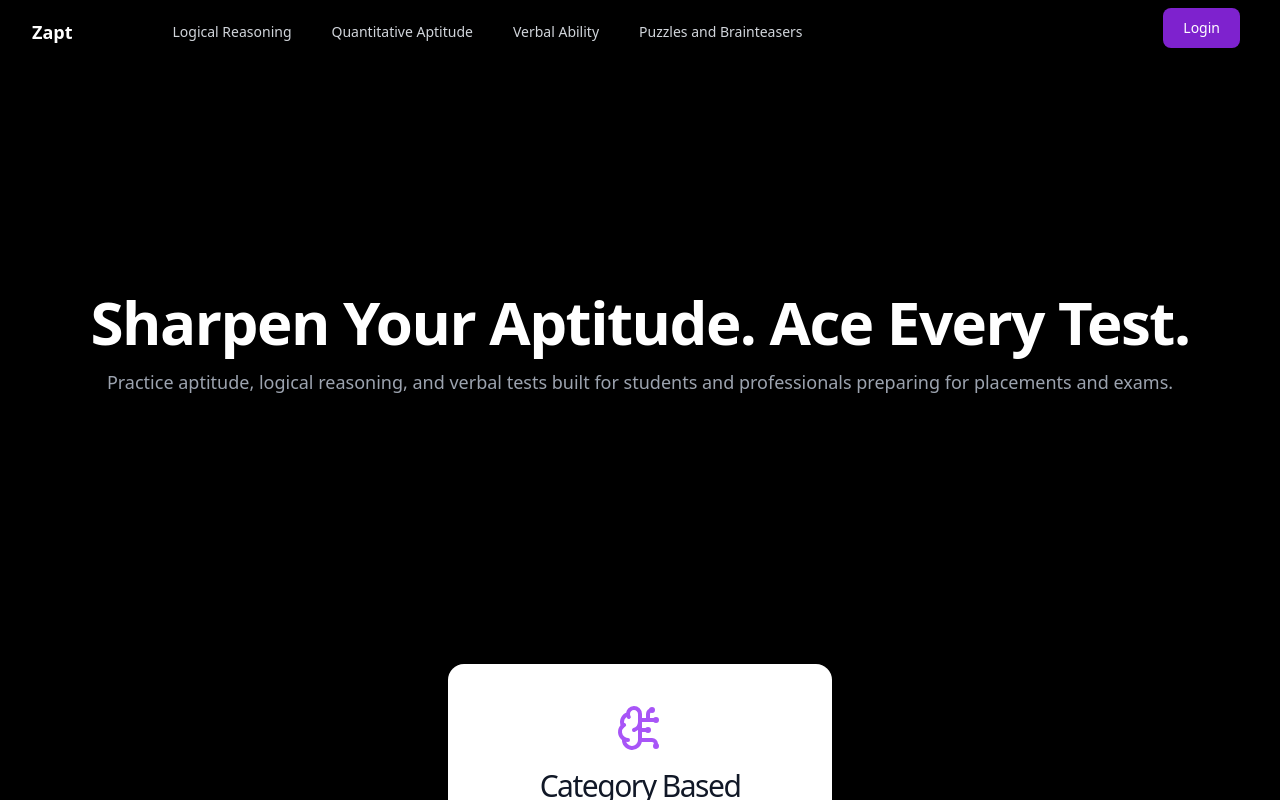
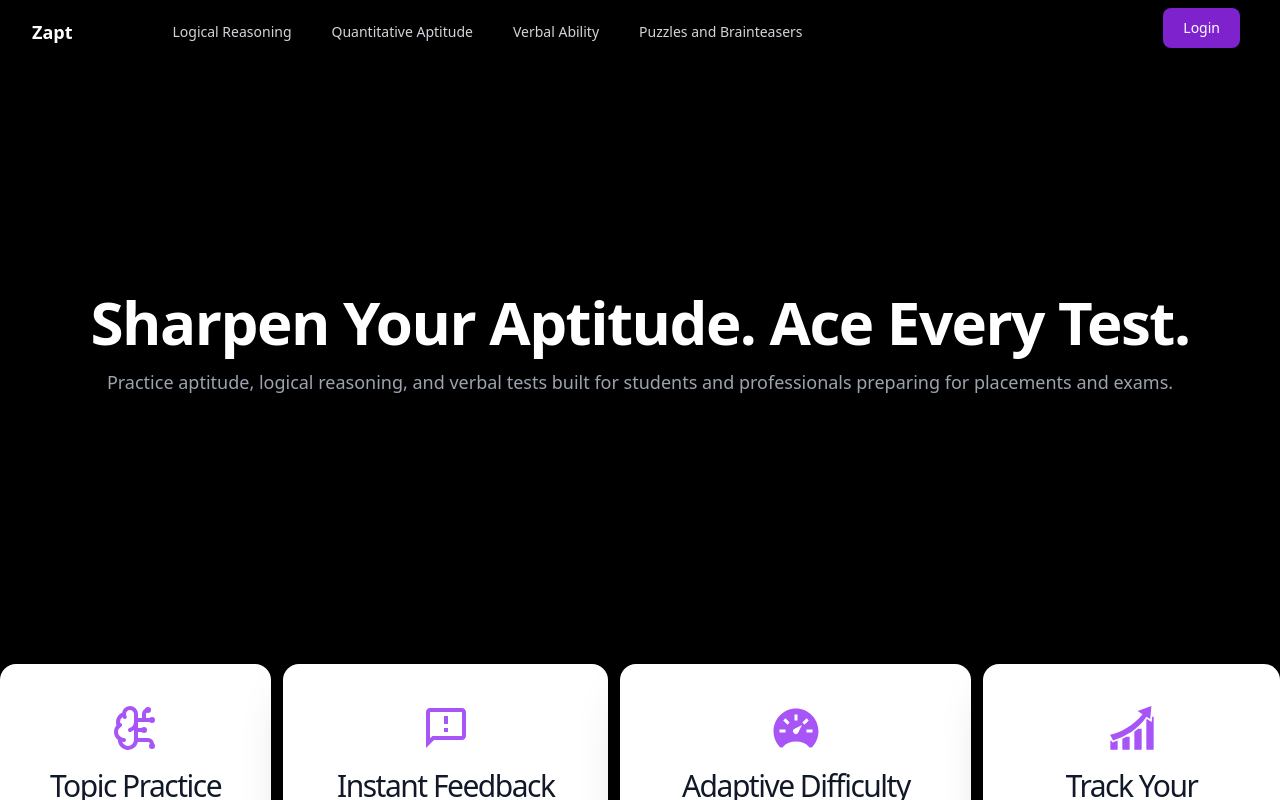
Before and after one commit to Ayush201738982361/zapt, a React (Vite) app in the folder client/: page / in a window 1280 px wide. Shown: the top 800 px of the page. Built offline with nearby package versions, Linux system fonts and the light colour scheme.

Commit message:
Moved provider and other components to Home page

```diff
--- a/client/src/Pages/Home.jsx
+++ b/client/src/Pages/Home.jsx
@@ -1,7 +1,7 @@
 import { useState } from "react";
 import { ButtonContext } from "../Contexts/ButtonContext";
 import Navbar from "../Components/Navbar";
-import Card from "../Components/Card";
+import Cards from "../Components/Cards";
 import HeroSection from "../Components/HeroSection";
 
 function Home() {
@@ -12,8 +12,8 @@ function Home() {
       <ButtonContext.Provider value={{ ButtonText }}>
         <Navbar />
         <HeroSection />
+        <Cards />
       </ButtonContext.Provider>
-      <Card />
     </>
   );
 }
```
